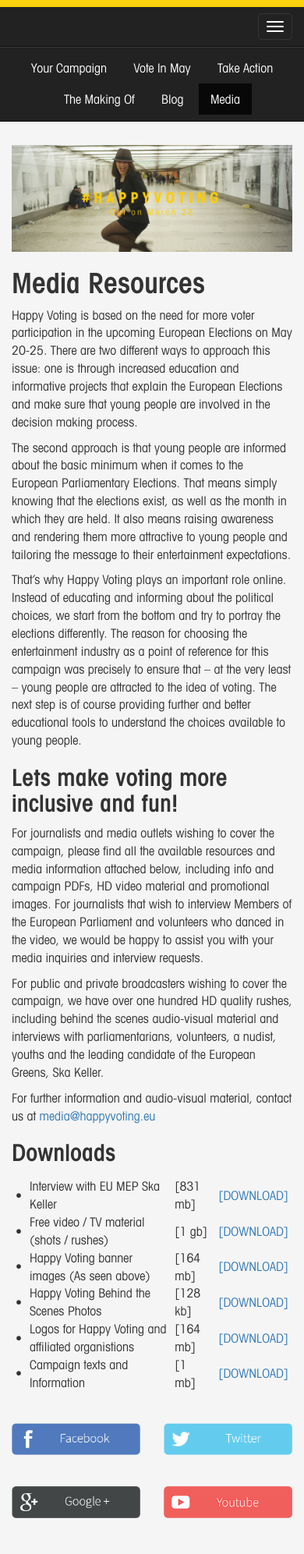
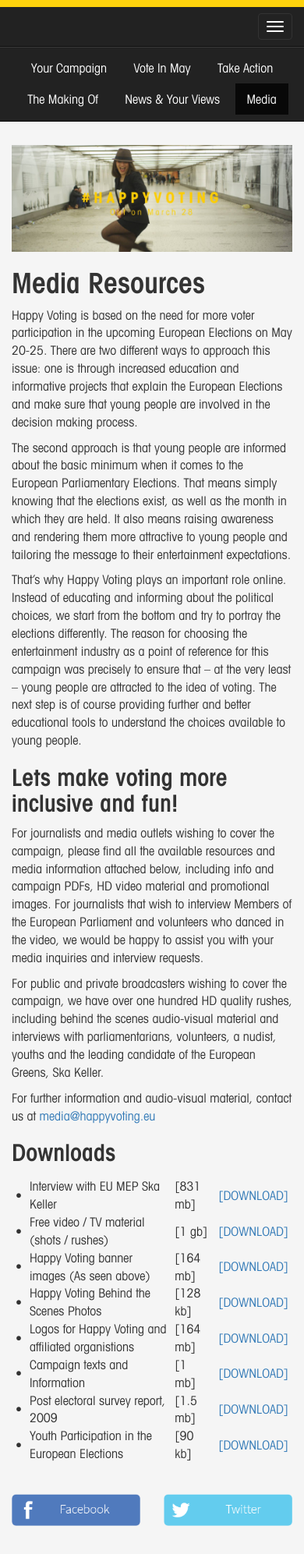
Before and after one commit to maxmumford/pluscampaigns, a Flask app: page /media in a window 390 px wide; the page is wider, and only the part inside the window is pictured. Shown: the part 585-2578 px from the top of that part at 78% size. Run offline with Flask 2, Linux system fonts and the light colour scheme; some libraries are stand-ins or nearby versions.

Commit message:
[ADD] two media pdf's [FIX] margin for footer share buttons on home page [REM] unneeded elements [IMP] change name of blog

```diff
--- a/app/static/css/site.css
+++ b/app/static/css/site.css
@@ -48,10 +48,6 @@ a:hover {
 	background-color: #FFDE49; /* light yellow */
 	text-decoration: none;
 	transition: background-color 0.5s;
-}
-
-body.home footer.container {
-	margin-top: -110px;
 }
 
 /* base */
@@ -241,6 +237,19 @@ footer #hash-tags a {
 }
 /* pages */
 
+.box.full {
+	width: 98.3%;
+	background-color: #f15f5c;
+	color: white;
+	padding: 10px;
+	font-size: 26px;
+	-webkit-border-radius: 8px;
+	-moz-border-radius: 8px;
+	border-radius: 8px;
+	text-align: center;
+	margin: 34px auto 0px auto;
+}
+
 #youtube img {
 	width: 100%;
 }
--- a/app/templates/about.html
+++ b/app/templates/about.html
@@ -13,4 +13,7 @@
 <p>
 	Get involved now by <a href="/take-action">supporting the campaign</a>!
 </p>
+<p>
+	Learn more about being a <b><a href="http://www.youngvoters.eu/">Young Voter in the European Elections 2014!</a></b>
+</p>
 {% endblock %}
--- a/app/templates/layouts/base.html
+++ b/app/templates/layouts/base.html
@@ -101,7 +101,7 @@
 							<li {{ menu_active('take-action') | safe }}><a href="/take-action">Take Action</a></li>
 							<li class="separator hidden-xs hidden-sm">|</li>
 							<li {{ menu_active('making-of') | safe }}><a href="/making-of">The Making Of</a></li>
-							<li {{ menu_active('blog') | safe }}><a href="/blog">Blog</a></li>
+							<li {{ menu_active('blog') | safe }}><a href="/blog">News & Your Views</a></li>
 							<li {{ menu_active('media') | safe }}><a href="/media">Media</a></li>
 						</ul>
 					</div>
@@ -122,8 +122,6 @@
 				{% endwith %}
 			{% block content %}{% endblock %}
 		</main>
-
-		<div class="visible-xs visible-sm footer-icons-home"></div>
 
 		<footer class="container">
 			<div class="row" id="icons">
--- a/app/templates/media.html
+++ b/app/templates/media.html
@@ -58,5 +58,17 @@
 			<td>[1 mb]</td>
 			<td><a class="track" href="http://elasticbeanstalk-eu-west-1-021357490719.s3.amazonaws.com/media/happyvoting-pdf.zip">[DOWNLOAD]</a></td>
 		</tr>
+		<tr>
+			<td>&#8226;</td>
+			<td>Post electoral survey report, 2009</td>
+			<td>[1.5 mb]</td>
+			<td><a class="track" href="http://elasticbeanstalk-eu-west-1-021357490719.s3.amazonaws.com/media/happy-voting-pdf-electoral-report.pdf">[DOWNLOAD]</a></td>
+		</tr>
+		<tr>
+			<td>&#8226;</td>
+			<td>Youth Participation in the European Elections</td>
+			<td>[90 kb]</td>
+			<td><a class="track" href="http://elasticbeanstalk-eu-west-1-021357490719.s3.amazonaws.com/media/happy-voting-pdf-youth-participation.pdf">[DOWNLOAD]</a></td>
+		</tr>
 	</table>
 	{% endblock %}
```
Also changed, not shown: app/templates/home.html (+11 -1 lines).
